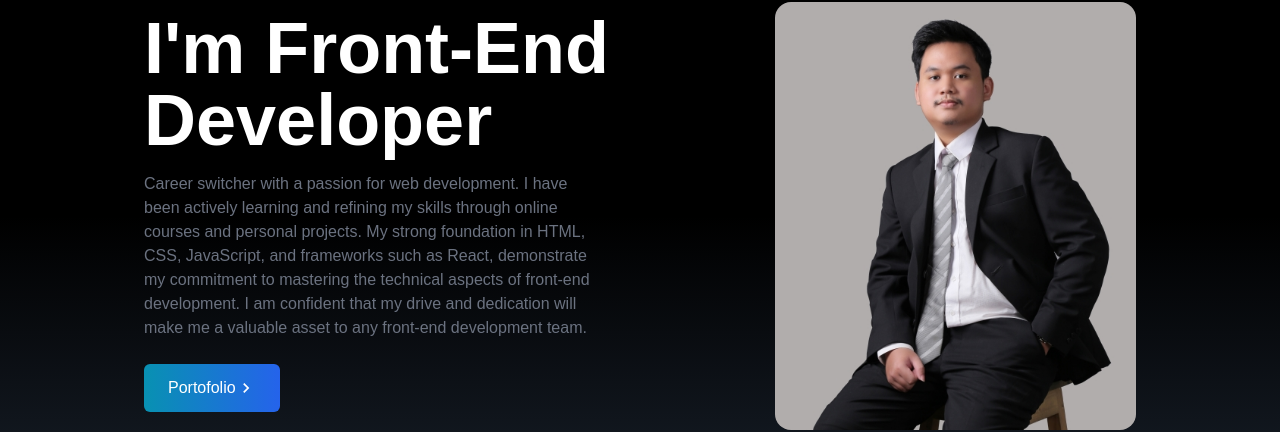
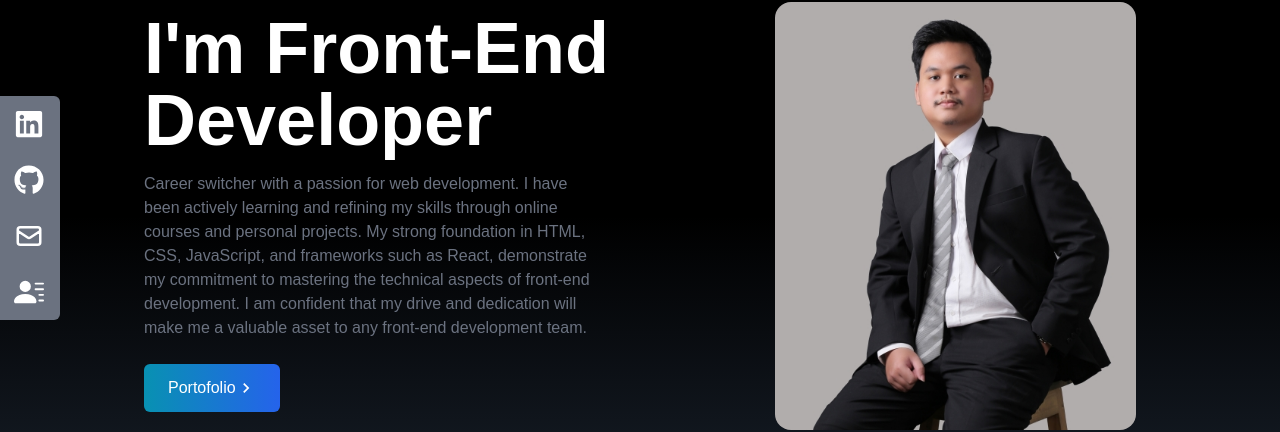
Before and after one commit to raxhavijaya/myportofolio1, a React (Create React App) app: page / in a window 1280 px wide. Shown: the part 184-616 px from the top of the page. Built offline with nearby package versions, Linux system fonts and the light colour scheme.

Commit message:
socialinks

```diff
--- a/src/App.js
+++ b/src/App.js
@@ -4,6 +4,7 @@
 import Experience from './components/Experience';
 import Contact from './components/Contact';
 import NavBar from './components/NavBar';
+import SocialLinks from './components/SocialLinkz';
 
 function App() {
   return (
@@ -14,6 +15,7 @@
    <Portofolio/>
    <Experience/>
    <Contact/>
+   <SocialLinks/>
    </>
   );
 }
--- /dev/null
+++ b/src/components/SocialLinkz.jsx
@@ -0,0 +1,67 @@
+import React from "react";
+import { FaGithub, FaLinkedin } from "react-icons/fa";
+import { HiOutlineMail } from "react-icons/hi";
+import { BsFillPersonLinesFill } from "react-icons/bs";
+
+const SocialLinks = () => {
+  const links = [
+    {
+      id: 1,
+      child: (
+        <>
+          LinkedIn <FaLinkedin size={30} />
+        </>
+      ),
+      href: "https://www.linkedin.com/in/raxhavijaya31/",
+      style: "rounded-tr-md",
+    },
+    {
+      id: 2,
+      child: (
+        <>
+          GitHub <FaGithub size={30} />
+        </>
+      ),
+      href: "https://github.com/raxhavijaya",
+    },
+    {
+      id: 3,
+      child: (
+        <>
+          Mail <HiOutlineMail size={30} />
+        </>
+      ),
+      href: "mailto:raxhavijaya31@gmail.com",
+    },
+    {
+      id: 4,
+      child: (
+        <>
+          Resume <BsFillPersonLinesFill size={30} />
+        </>
+      ),
+      href: "/CV_Raxha Vijaya Ramadhan NEW.pdf",
+      style: "rounded-br-md",
+      download: true,
+    },
+  ];
+
+  return (
+    <div className="hidden lg:flex flex-col top-[35%] left-0 fixed">
+
+      <ul>
+        {links.map(({ id, child, href, style, download }) => (
+          // eslint-disable-next-line no-useless-concat
+          <li key={id} className={"flex justify-between items-center w-40 h-14 px-4 ml-[-100px] hover:ml-[-10px] hover:rounded-md duration-300 bg-gray-500" + " " + style}>
+
+            <a href={href} className="flex justify-between w-full text-white" download={download} target="_blank" rel="noreferrer">
+              {child}
+            </a>
+          </li>
+        ))}
+      </ul>
+    </div>
+  );
+};
+
+export default SocialLinks;
```
